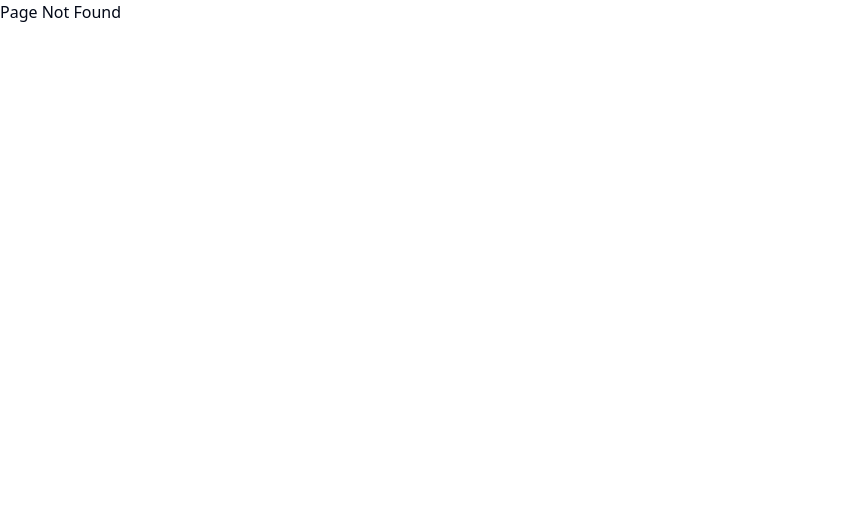
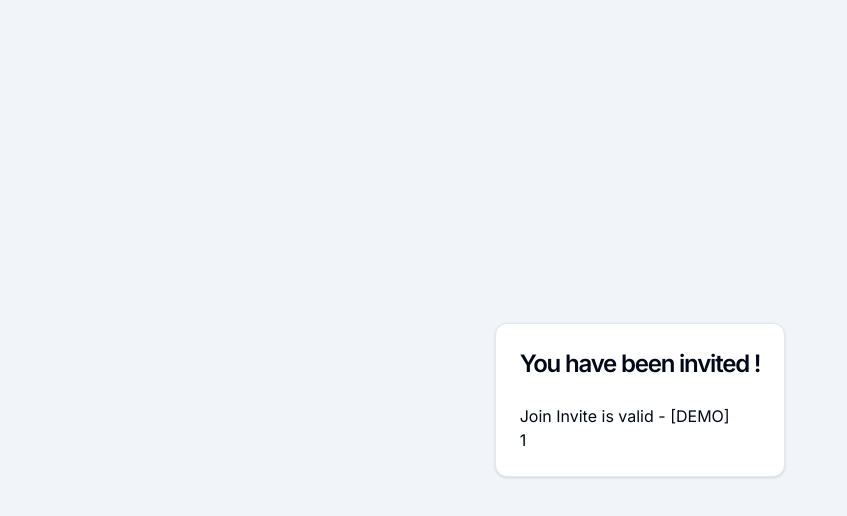
Before and after one commit to lakshdeep-s/collab-lab, a React (Vite) app in the folder frontend/: page /invitation/1 in a window 1280 px wide. Before the commit this address had no page. Shown: the top 516 px of the page, without its empty margins (0-847 px from the left). Built offline with nearby package versions, Linux system fonts and the light colour scheme.

Commit message:
Added Simple Invitation page and page redirect on invitation link

```diff
--- a/frontend/src/App.tsx
+++ b/frontend/src/App.tsx
@@ -14,6 +14,8 @@ import AccountSettings from "./pages/AccountSettingsPage";
 import CreateWorkspacePage from "./pages/CreateWorkspacePage";
 import Workspace from "./pages/WorkspacePage";
 import DevelopmentProvider from "./providers/DevelopmentProvider";
+import InvitationPage from "./pages/InvitationPage";
+import InvitationProvider from "./providers/InvitationProvider";
 
 const router = createBrowserRouter([
   {
@@ -68,6 +70,21 @@ const router = createBrowserRouter([
     path: "/signup",
     element: <SignupPage />,
   },
+  {
+    path: "/invitation",
+    element: <NotFound />,
+  },
+  {
+    path: "/invitation/:token",
+    element: <InvitationProvider />,
+    children: [
+      {
+        index: true,
+        element: <InvitationPage />
+      }
+    ],
+    errorElement: <NotFound />
+  }
 ],
 );
 
--- /dev/null
+++ b/frontend/src/contexts/InvitationContext.tsx
@@ -0,0 +1,18 @@
+import {createContext, useContext} from "react"
+
+export type InvitationContextType = {
+    invitationData: string,
+    token: string
+}
+
+const InvitationContext = createContext<InvitationContextType>({invitationData: '', token: ''})
+
+export const useInvitation = () => {
+    const context = useContext(InvitationContext)
+    if (!context) {
+        throw new Error("useInvitation must be used within at InvitationProvider");
+    }
+    return context;
+}
+
+export default InvitationContext
--- /dev/null
+++ b/frontend/src/pages/InvitationPage.tsx
@@ -0,0 +1,22 @@
+import { useInvitation } from "@/contexts/InvitationContext"
+import { Card, CardContent, CardHeader } from "@/components/ui/card"
+
+const InvitationPage = () => {
+    const { invitationData, token } = useInvitation()
+    return (
+        <div className="centered-fullscreen min-h-screen bg-slate-100 font-primary">
+            <Card className="max-w-[600px]">
+                <CardHeader>
+                    <h1 className="font-semibold tracking-tighter text-2xl">You have been invited !</h1>
+                </CardHeader>
+
+                <CardContent>
+                    <h1>Join {invitationData}</h1>
+                    <p>{token}</p>
+                </CardContent>
+            </Card>
+        </div>
+    )
+}
+
+export default InvitationPage
--- /dev/null
+++ b/frontend/src/providers/InvitationProvider.tsx
@@ -0,0 +1,51 @@
+import { Navigate, useParams, Outlet } from "react-router-dom"
+import { useState, useEffect } from "react"
+// import API from "@/config/apiClient"
+import InvitationContext from "@/contexts/InvitationContext"
+
+const InvitationProvider = () => {
+    const { token } = useParams()
+    const [isValidating, setIsValidating] = useState(true)
+    const [isValid, setIsValid] = useState(false)
+    const [invitationData, setInvitationData] = useState<string>('')
+
+    useEffect(() => {
+        const validateInvitation = async () => {
+            if (!token) {
+                setIsValidating(false)
+                return
+            }
+
+            try {
+                const response = "Invite is valid - [DEMO]"
+                setInvitationData(response)
+                setIsValid(true)
+                setIsValidating(false)
+            } catch (error) {
+                setIsValid(false)
+                setIsValidating(false)
+            }
+        }
+        validateInvitation()
+    }, [token])
+
+    if (isValidating) {
+        return (
+            <div className="min-h-screen flex items-center justify-center">
+                <p>Validating token...</p>
+            </div>
+        );
+    }
+
+    if (!token || !isValid) {
+        return <Navigate to={"/404"} replace/>
+    }
+
+    return (
+        <InvitationContext.Provider value={{invitationData, token}}>
+            <Outlet />
+        </InvitationContext.Provider>
+    )
+}
+
+export default InvitationProvider
```
Also changed, not shown: 1 other file (tests, documents, lock files or other folders).
